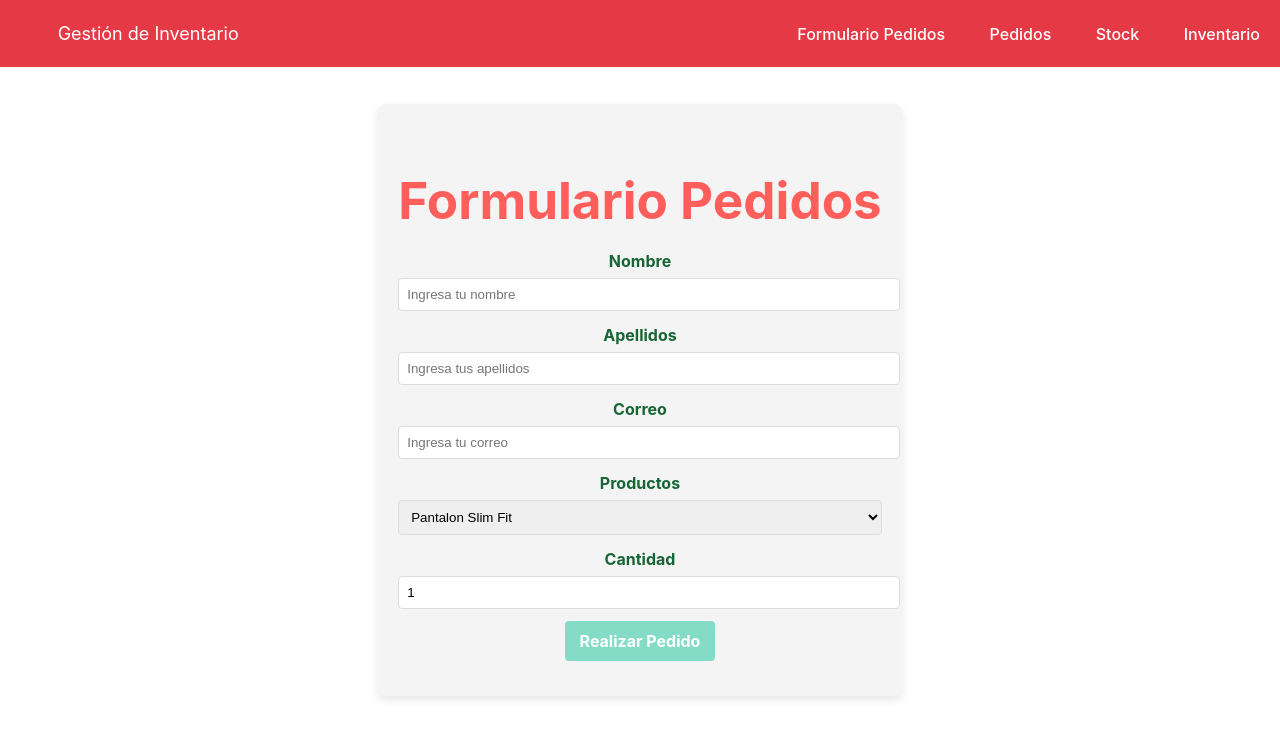
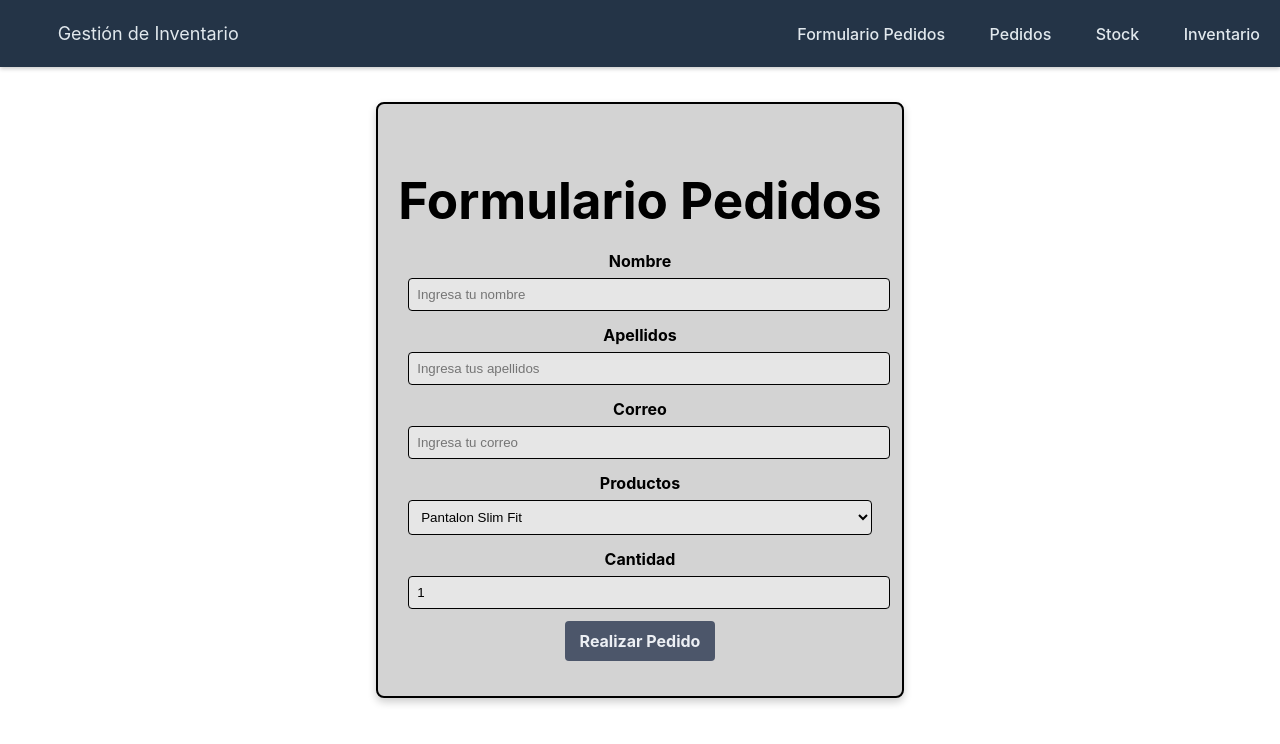
Before and after one commit to Pedromrtzz/Svelte_grupo, a Svelte app in the folder svelte_grupo/: page / in a window 1280 px wide. Shown: the top 744 px of the page. Built offline with nearby package versions, Linux system fonts and the light colour scheme.

Commit message:
Colores cambiados

```diff
--- a/svelte_grupo/public/css/formulario.css
+++ b/svelte_grupo/public/css/formulario.css
@@ -1,65 +1,66 @@
-
     .navbar {
         position: fixed;
-        top: 0%;
-        left: 0%;
+        top: 0;
+        left: 0;
         width: 100%;
-        background-color: #E63946;
+        background-color: #243447; /* Azul marino elegante */
         display: flex;
         justify-content: space-between;
         align-items: center;
         z-index: 1000;
+        box-shadow: 0 2px 4px rgba(0, 0, 0, 0.2); /* Sutil sombra */
     }
 
     .navbar .titulo-barra p {
-        color: white;
+        color: #E1E8ED; /* Blanco grisáceo */
         text-decoration: none;
         margin-left: 30%;
-        border: 2px solid #E63946;
+        border: 2px solid #243447;
         width: 98%;
         font-size: large;
     }
 
     .navbar .navegacion a {
         text-decoration: none;
-        color: white;
+        color: #E1E8ED; /* Blanco grisáceo */
         margin: 0 20px;
     }
 
     .navbar .navegacion a:hover {
         text-decoration: underline;
-        color: #FFBE0B;
+        color: #88C0D0; /* Azul cielo suave */
     }
 
-    .icono-menu{
+    .icono-menu {
         display: none;
     }
-    .icono-cerrar{
+
+    .icono-cerrar {
         display: none;
     }
 
     @media (max-width: 768px) {
         .navbar-contraido {
-        display: flex; /* Asegura que los elementos estén en fila */
-        flex-direction: row; /* Fila */
-        align-items: center; /* Alinea los elementos verticalmente en el centro */
-        justify-content: space-between; /* Asegura que el icono y el título estén separados */
-        width: 100%; /* Asegura que el contenedor ocupe todo el ancho */
-        padding: 10px; /* Espaciado alrededor */
+            display: flex;
+            flex-direction: row;
+            align-items: center;
+            justify-content: space-between;
+            width: 100%;
+            padding: 10px;
         }
 
         .navbar {
-        display: flex; /* Cambiar la dirección a columna para apilar los elementos */
-        flex-direction: column; /* Los elementos dentro de .navbar estarán en columna */
-        align-items: center; /* Centra los elementos horizontalmente */
-        justify-content: flex-start; /* Asegura que los elementos estén alineados desde arriba */
-        width: 100%; /* Asegura que el menú ocupe todo el ancho */
+            display: flex;
+            flex-direction: column;
+            align-items: center;
+            justify-content: flex-start;
+            width: 100%;
             padding: 10px;
         }
 
         .navbar .titulo-barra {
-        width: auto; /* El ancho del título se ajusta al contenido */
-        text-align: center; /* Centra el texto */
+            width: auto;
+            text-align: center;
             margin: 0;
         }
 
@@ -70,18 +71,18 @@
         }
 
         .navbar .navegacion {
-        display: none; /* Ocultar el menú inicialmente */
-        flex-direction: column; /* Los enlaces estarán en columna */
+            display: none;
+            flex-direction: column;
             width: 100%;
             text-align: center;
-        background-color: #FF5E5B;
+            background-color: #2E4053; /* Azul grisáceo oscuro */
             padding: 10px 0;
         }
 
         .navbar .navegacion a {
             display: block;
             margin: 10px 0;
-        color: white;
+            color: #E1E8ED; /* Blanco grisáceo */
         }
 
         .icono-menu {
@@ -89,45 +90,43 @@
             font-size: 24px;
             width: 20px;
             height: 20px;
-        color: white;
+            color: #E1E8ED; /* Blanco grisáceo */
             cursor: pointer;
             z-index: 100;
         }
 
         .icono-cerrar {
-        display: none; /* El icono de cerrar está inicialmente oculto */
+            display: none;
             font-size: 24px;
-        color: white;
+            color: #E1E8ED; /* Blanco grisáceo */
             cursor: pointer;
-        margin-left: auto; /* Para mover el icono al extremo derecho */
-        margin-right: 40px; /* Asegura que esté a unos 20px del borde */
+            margin-left: auto;
+            margin-right: 40px;
         }
 
-    /* Mostrar la navegación cuando se le añade la clase 'visible' */
         .navegacion.visible {
             display: flex;
         }
     }
 
-
-
-
     .contenedor-formulario .titulo-formulario h1 {
-        margin-top: 10% ;
+        margin-top: 10%;
         text-align: center;
+        color: #000000; /* Blanco grisáceo */
     }
 
     .contenedor-formulario {
         max-width: 600px;
-        margin: 100px auto -1; /* Añade un margen superior para evitar que el contenido se superponga con la barra */
         padding: 20px;
-        background-color: #F4F4F4;
+        background-color: #d3d3d3; /* Gris claro */
+        border: 2px solid #000000; /* Bordes negros */
         border-radius: 8px;
-        box-shadow: 0 4px 8px rgba(0, 0, 0, 0.1);
+        box-shadow: 0 4px 8px rgba(0, 0, 0, 0.2);
     }
 
+
     h1 {
-        color: #FF5E5B;
+        color: #000000; /* Azul cielo suave */
         text-align: center;
         margin-bottom: 20px;
     }
@@ -141,26 +140,28 @@
         margin-bottom: 5px;
         margin-top: 2.5%;
         font-weight: bold;
-        color: #166534;
-
+        color: #000000; /* Gris claro */
     }
 
     .formulario input, .formulario select {
-        width: 100%;
+        width: calc(100% - 20px); /* Espaciado para evitar que toque los bordes */
         padding: 8px;
-        border: 1px solid #ddd;
+        margin: 0 10px; /* Espacio a la derecha e izquierda */
+        border: 1px solid #000000; /* Bordes negros */
         border-radius: 4px;
+        background-color: #e6e6e6; /* Gris claro */
+        color: #000000; /* Texto negro */
     }
 
     .formulario input:focus, .formulario select:focus {
         outline: none;
-        border-color: #84DCC6;
-        box-shadow: 0 0 5px #84DCC6;
+        border-color: #88C0D0; /* Azul cielo suave */
+        box-shadow: 0 0 5px #88C0D0;
     }
 
     button {
-        background-color: #84DCC6;
-        color: white;
+        background-color: #4C566A; /* Gris oscuro */
+        color: #ECEFF4; /* Blanco frío */
         padding: 10px 15px;
         border: none;
         border-radius: 4px;
@@ -170,5 +171,5 @@
     }
 
     button:hover {
-      background-color: #66B8A3;
+        background-color: #5E81AC; /* Azul suave */
     }
--- a/svelte_grupo/public/css/inventario.css
+++ b/svelte_grupo/public/css/inventario.css
@@ -1,36 +1,37 @@
-
 /* Navbar */
 .navbar {
     position: fixed;
     top: 0%;
     left: 0%;
     width: 100%;
-  background-color: #E63946;
+    background-color: #243447; /* Azul marino elegante */
     display: flex;
     justify-content: space-between;
     align-items: center;
     z-index: 1000;
+    box-shadow: 0 2px 4px rgba(0, 0, 0, 0.2); /* Sutil sombra */
   }
 
   .navbar .titulo-barra p {
-    color: white;
+      color: #E1E8ED; /* Blanco grisáceo */
       text-decoration: none;
       margin-left: 30%;
-    border: 2px solid #E63946;
+      border: 2px solid #243447;
       width: 98%;
       font-size: large;
   }
 
   .navbar .navegacion a {
       text-decoration: none;
-    color: white;
+      color: #E1E8ED; /* Blanco grisáceo */
       margin: 0 20px;
   }
 
   .navbar .navegacion a:hover {
       text-decoration: underline;
-    color: #FFBE0B;
+      color: #88C0D0; /* Azul cielo suave */
   }
+
   /* Tabla */
   table {
     width: 100%;
@@ -40,46 +41,49 @@ table {
 
   th {
       padding: 8px;
-    border: 1px solid #9AE3D1;
+      border: 1px solid #88C0D0; /* Azul cielo suave */
       text-align: left;
-    background-color: #9AE3D1;
-    color: white;
+      background-color: #88C0D0; /* Azul cielo suave */
+      color: #E1E8ED; /* Blanco grisáceo */
   }
 
   td {
       padding: 8px;
       color: #333333;
       text-align: left;
-    border: 1px solid #9AE3D1;
+      border: 1px solid #88C0D0; /* Azul cielo suave */
   }
+
   tr:nth-child(even) {
-    background-color: #F4F4F4;
+      background-color: #e6e6e6; /* Gris claro */
   }
 
   tr:hover {
-    background-color: #FFDD7F;
+      background-color: #88c0d050; /* Azul cielo suave */
       color: #333333;
   }
 
   button {
-    background-color: #9AE3D1;
-    color: #FFFFFF;
+      background-color: #4C566A; /* Gris oscuro */
+      color: #ECEFF4; /* Blanco frío */
       border: none;
       padding: 10px 15px;
       border-radius: 5px;
       cursor: pointer;
       font-weight: bold;
       transition: background-color 0.3s, transform 0.2s;
+      margin-top: 2.5%;
   }
 
   button:hover {
-    background-color: #E63946;
+      background-color: #5E81AC; /* Azul suave */
       transform: scale(1.05);
   }
+
   .btn-exportar {
-    margin-top: 20px;;
-    background-color: #9AE3D1; /* Verde */
-    color: white; /* Texto en blanco */
+      margin-top: 20px;
+      background-color: #4C566A; /* Gris oscuro */
+      color: #ECEFF4; /* Blanco frío */
       padding: 10px 20px; /* Espaciado interno */
       font-size: 16px; /* Tamaño de fuente */
       border: none; /* Sin borde */
@@ -89,11 +93,11 @@ button:hover {
   }
 
   .btn-exportar:hover {
-    background-color: #FFDD7F; /* Verde más oscuro al pasar el mouse */
+      background-color: #88C0D0; /* Azul cielo suave */
   }
 
   .btn-exportar:active {
-    background-color: #527f74; /* Verde más oscuro al hacer clic */
+      background-color: #4C566A; /* Gris oscuro */
       transform: scale(0.98); /* Efecto de "presionar" */
   }
 
--- a/svelte_grupo/public/css/pedidos.css
+++ b/svelte_grupo/public/css/pedidos.css
@@ -1,124 +1,116 @@
-
 .navbar {
     position: fixed;
-        top: 0%;
-        left: 0%;
+    top: 0;
+    left: 0;
     width: 100%;
-        background-color: #E63946;
+    background-color: #243447; /* Azul marino elegante */
     display: flex;
     justify-content: space-between;
     align-items: center;
     z-index: 1000;
+    box-shadow: 0 2px 4px rgba(0, 0, 0, 0.2); /* Sutil sombra */
 }
 
 .navbar .titulo-barra p {
-        color: white;
+    color: #E1E8ED; /* Blanco grisáceo */
     text-decoration: none;
     margin-left: 30%;
-        border: 2px solid #E63946;
+    border: 2px solid #243447; /* Azul marino elegante */
     width: 98%;
     font-size: large;
 }
 
 .navbar .navegacion a {
     text-decoration: none;
-        color: white;
+    color: #E1E8ED; /* Blanco grisáceo */
     margin: 0 20px;
 }
 
 .navbar .navegacion a:hover {
     text-decoration: underline;
-        color: #FFBE0B;
+    color: #88C0D0; /* Azul cielo suave */
 }
 
 table {
     width: 100%;
     border-collapse: collapse;
-        border: 1px solid #9AE3D1;
+    border: 1px solid #88C0D0; /* Azul cielo suave */
 }
 
-
 .contenedor-pedidos h1 {
-        color: #E63946;
+    color: #243447; /* Azul marino elegante */
 }
 
 th {
     padding: 8px;
-        border: 1px solid #9AE3D1;
+    border: 1px solid #88C0D0; /* Azul cielo suave */
     text-align: left;
-        background-color: #9AE3D1;
-        color: white;
+    background-color: #88C0D0; /* Azul cielo suave */
+    color: #E1E8ED; /* Blanco grisáceo */
 }
 
 td {
     padding: 8px;
-        color: #333333;
+    color: #333333; /* Gris oscuro */
     text-align: left;
-        border: 1px solid #9AE3D1;
+    border: 1px solid #88C0D0; /* Azul cielo suave */
 }
+
 tr:nth-child(even) {
-        background-color: #F4F4F4;
+    background-color: #E6E6E6; /* Gris claro */
 }
 
 tr:hover {
-  background-color: #FFDD7F;
-  color: #333333;
+    background-color: #88C0D050; /* Azul cielo suave */
+    color: #333333; /* Gris oscuro */
 }
 
-
 .btn-exportar {
-        background-color: #9AE3D1; /* Verde */
-        color: white; /* Texto en blanco */
-        padding: 10px 20px; /* Espaciado interno */
-        font-size: 16px; /* Tamaño de fuente */
-        border: none; /* Sin borde */
-        border-radius: 5px; /* Bordes redondeados */
-        cursor: pointer; /* Cambiar el cursor al pasar por encima */
-        transition: background-color 0.3s ease; /* Animación de cambio de color */
+    background-color: #4C566A; /* Gris oscuro */
+    color: #ECEFF4; /* Blanco frío */
+    padding: 10px 20px;
+    font-size: 16px;
+    border: none;
+    border-radius: 5px;
+    cursor: pointer;
+    transition: background-color 0.3s ease;
 }
 
 .btn-exportar:hover {
-        background-color: #FFDD7F; /* Verde más oscuro al pasar el mouse */
+    background-color: #88C0D0; /* Azul cielo suave */
 }
 
 .btn-exportar:active {
-        background-color: #527f74; /* Verde más oscuro al hacer clic */
-        transform: scale(0.98); /* Efecto de "presionar" */
+    background-color: #4C566A; /* Gris oscuro */
+    transform: scale(0.98);
 }
 
 .contenedor-pedidos button {
-        margin-top: 20px; /* Espacio superior para el botón */
+    margin-top: 20px;
     display: inline-block;
 }
 
-    /* Estilo para el encabezado de los totales */
+/* Encabezado de totales */
 h2 {
-        color: #E63946; /* Rojo vibrante */
+    color: #243447; /* Azul marino elegante */
     font-size: 1.5em;
     margin-top: 20px;
     margin-bottom: 10px;
 }
 
-    /* Estilo para la lista de totales */
+/* Lista de totales */
 ul {
-        list-style: none; /* Sin viñetas */
-        padding: 0; /* Sin espacio interior */
-        margin: 0; /* Sin márgenes */
+    list-style: none;
+    padding: 0;
+    margin: 0;
     font-size: 1em;
 }
 
-    /* Estilo para los elementos de la lista */
 ul li {
-        padding: 8px; /* Espaciado interno */
-        margin: 5px 0; /* Margen superior e inferior */
-        color: #333333; /* Texto en blanco */
-        border-radius: 5px; /* Bordes redondeados */
-        font-weight: bold; /* Texto en negrita */
-        transition: background-color 0.3s ease; /* Transición al cambiar color */
+    padding: 8px;
+    margin: 5px 0;
+    color: #333333; /* Gris oscuro */
+    border-radius: 5px;
+    font-weight: bold;
+    transition: background-color 0.3s ease;
 }
-
-    /* Hover para los elementos de la lista */
-    ul li:hover {
-        color: #333333; /* Texto en gris oscuro */
-        cursor: pointer; /* Cambiar el cursor al pasar por encima */
-    }
--- a/svelte_grupo/public/css/stock.css
+++ b/svelte_grupo/public/css/stock.css
@@ -1,11 +1,10 @@
-
   /* Estilo de la barra de navegación */
   .navbar {
     position: fixed;
     top: 0%;
     left: 0%;
     width: 100%;
-  background-color: #E63946;
+    background-color: #243447; /* Azul marino elegante */
     display: flex;
     justify-content: space-between;
     align-items: center;
@@ -13,41 +12,41 @@
   }
 
   .navbar .titulo-barra p {
-    color: white;
+      color: #E1E8ED; /* Blanco grisáceo */
       text-decoration: none;
       margin-left: 30%;
-    border: 2px solid #E63946;
+      border: 2px solid #243447;
       width: 98%;
       font-size: large;
   }
 
   .navbar .navegacion a {
       text-decoration: none;
-    color: white;
+      color: #E1E8ED; /* Blanco grisáceo */
       margin: 0 20px;
   }
 
   .navbar .navegacion a:hover {
       text-decoration: underline;
-    color: #FFBE0B;
+      color: #88C0D0; /* Azul cielo suave */
   }
 
   /* Estilo del footer */
   footer {
-  background-color: #D3D3D3; /* Gris carbón claro */
-  color: #E63946; /* Rojo cereza vibrante */
+    background-color: #d3d3d3; /* Gris claro */
+    color: #243447; /* Azul marino elegante */
     padding: 20px;
     text-align: center;
   }
 
   footer a {
-  color: #E63946; /* Rojo cereza vibrante */
+    color: #243447; /* Azul marino elegante */
     text-decoration: none;
     font-weight: bold;
   }
 
   footer a:hover {
-  color: #FFD166; /* Dorado metálico */
+    color: #88C0D0; /* Azul cielo suave */
   }
 
   /* Estilo de tarjetas */
@@ -82,7 +81,7 @@ footer a:hover {
   }
 
   .tarjeta h3 {
-  color: #E63946; /* Rojo cereza vibrante */
+    color: #243447; /* Azul marino elegante */
     font-size: 1.5rem;
     margin: 10px 0;
   }
@@ -94,8 +93,8 @@ footer a:hover {
   }
 
   .tarjeta button {
-  background-color: #9AE3D1;
-  color: #FFFFFF;
+    background-color: #4C566A; /* Gris oscuro */
+    color: #ECEFF4; /* Blanco frío */
     border: none;
     padding: 10px 15px;
     border-radius: 5px;
@@ -106,7 +105,7 @@ footer a:hover {
   }
 
   .tarjeta button:hover {
-  background-color: #E63946;
+    background-color: #88C0D0; /* Azul cielo suave */
     transform: scale(1.05);
   }
 
@@ -133,13 +132,13 @@ footer a:hover {
     max-width: 600px;
     max-height: 80%;
     box-shadow: 0 4px 6px rgba(0, 0, 0, 0.2);
-  border: 3px solid #9AE3D1;
+    border: 3px solid #4C566A; /* Gris oscuro */
     color: #000;
     overflow-y: auto;
     position: relative;
   }
   .ventanaEmergente h2 {
-  color: #E63946;
+    color: #243447; /* Azul marino elegante */
     font-size: 1.8rem;
     margin-bottom: 15px;
   }
@@ -151,8 +150,8 @@ footer a:hover {
   }
 
   .ventanaEmergente button {
-  background-color: #9AE3D1;
-  color: #FFFFFF;
+    background-color: #4C566A; /* Gris oscuro */
+    color: #ECEFF4; /* Blanco frío */
     border: none;
     padding: 10px 20px;
     border-radius: 5px;
@@ -162,7 +161,7 @@ footer a:hover {
   }
 
   .ventanaEmergente button:hover {
-  background-color: #E63946;
+    background-color: #88C0D0; /* Azul cielo suave */
     transform: scale(1.05);
   }
 
@@ -175,8 +174,8 @@ footer a:hover {
 
   .btn-exportar {
     margin-top: 20px;;
-  background-color: #9AE3D1; /* Verde */
-  color: white; /* Texto en blanco */
+    background-color: #4C566A; /* Gris oscuro */
+    color: #ECEFF4; /* Blanco frío */
     padding: 10px 20px; /* Espaciado interno */
     font-size: 16px; /* Tamaño de fuente */
     border: none; /* Sin borde */
@@ -186,11 +185,11 @@ footer a:hover {
   }
 
   .btn-exportar:hover {
-  background-color: #FFDD7F; /* Verde más oscuro al pasar el mouse */
+    background-color: #88C0D0; /* Azul cielo suave */
   }
 
   .btn-exportar:active {
-  background-color: #527f74; /* Verde más oscuro al hacer clic */
+    background-color: #243447; /* Azul marino elegante */
     transform: scale(0.98); /* Efecto de "presionar" */
   }
 
--- a/svelte_grupo/src/lib/server.cjs
+++ b/svelte_grupo/src/lib/server.cjs
@@ -14,7 +14,7 @@ app.use(bodyParser.json());
 const db = mysql.createConnection({
   host: 'localhost', // Cambiar si no usas localhost
   user: 'root', // Cambiar al usuario de tu base de datos
-  password: 'PEDRO2843', // Cambiar a la contraseña de tu base de datos
+  password: '', // Cambiar a la contraseña de tu base de datos
   database: 'svelte', // Cambiar al nombre de tu base de datos
   port: 3306
 });
@@ -101,8 +101,8 @@ app.get('/api/pedidos/totales', (req, res) => {
   `;
   db.query(sql, (err, results) => {
       if (err) {
-          console.error('Error al obtener los totales:', err);
-          res.status(500).send('Error al obtener los totales');
+          console.error('Error al obtener los productos totales:', err);
+          res.status(500).send('Error al obtener los productos totales');
           return;
       }
       res.status(200).json(results);
```
Lines whose indentation alone changed are shown as unchanged.
